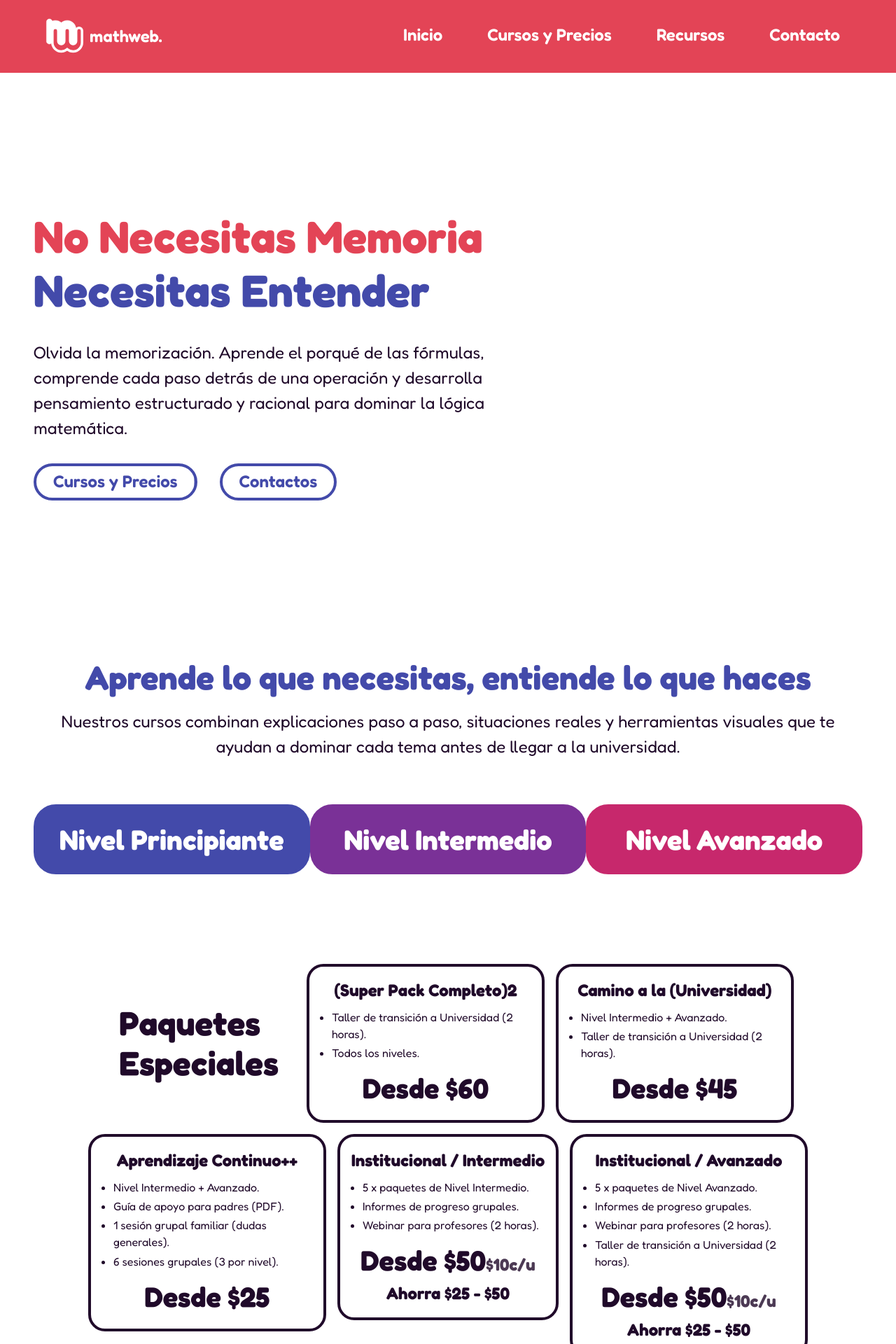
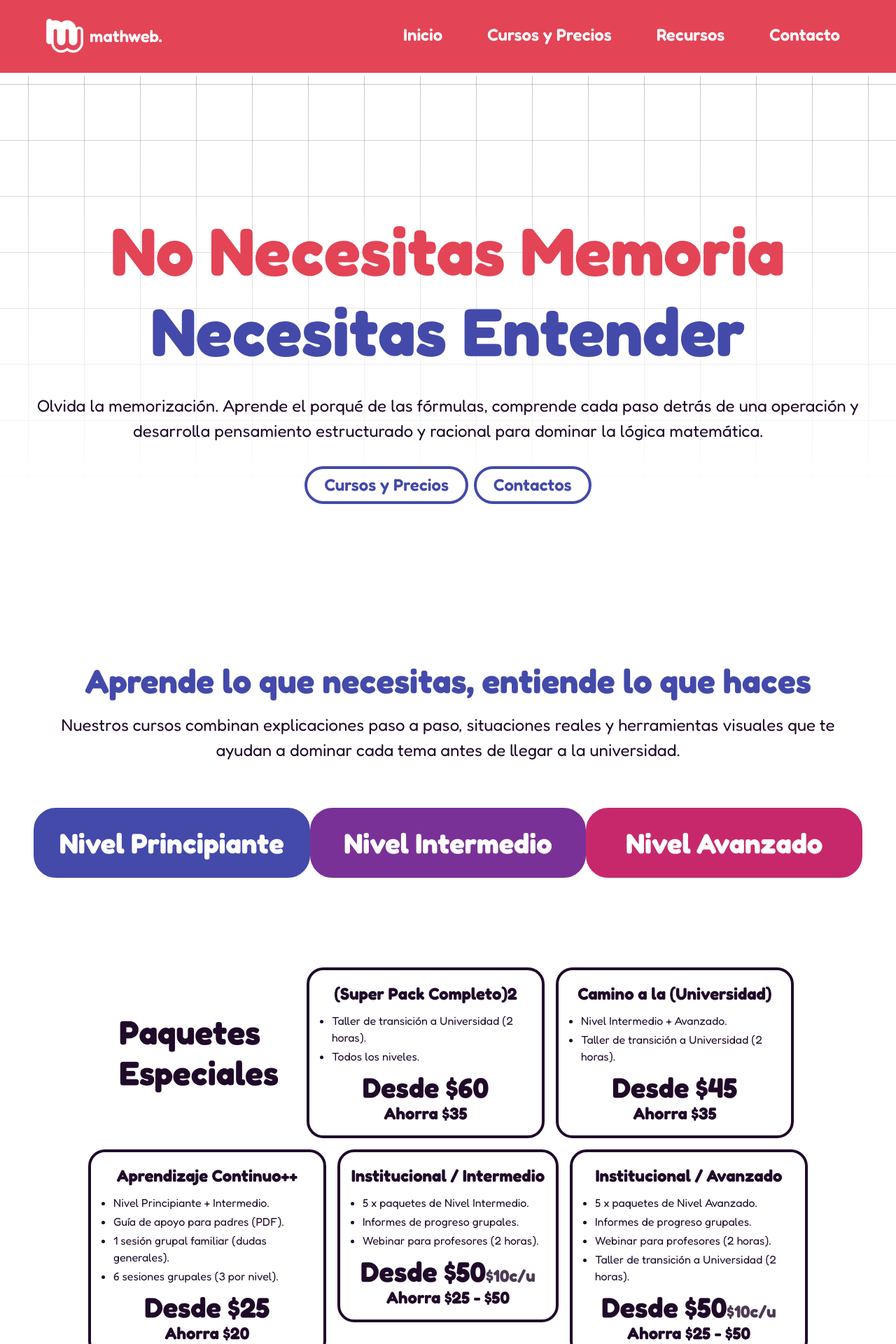
Before and after one commit to STON3E187/MathWeb-React, a React (Vite) app: page / in a window 1280 px wide. Shown: the top 1920 px of the page at 70% size. Built offline with nearby package versions, Linux system fonts and the light colour scheme.

Commit message:
algunos cambios menores y preparacion para la animacion del Hero Section

```diff
--- a/package.json
+++ b/package.json
@@ -10,9 +10,10 @@
     "preview": "vite preview"
   },
   "dependencies": {
+    "animejs": "^4.0.2",
     "react": "^19.0.0",
     "react-dom": "^19.0.0",
-    "swiper": "^11.2.6"
+    "react-svg": "^16.3.0"
   },
   "devDependencies": {
     "@eslint/js": "^9.22.0",
--- a/src/components/courses.jsx
+++ b/src/components/courses.jsx
@@ -1,5 +1,5 @@
 import { useState } from "react";
-import { coursesData } from "../data/allData"
+import { coursesData } from "../data/allData";
 import "../styles/coursesSection.css";
 import ButtonLink from "./buttonLink";
 
@@ -38,8 +38,7 @@ export default function Courses(){
 
                 <div className={`cards-wrap ${courseLevel}`}>
                     {course && (
-                        <div className={`cards-container ${courseLevel}`}>
-
+                        <div className={`cards-container ${courseLevel}`} >
                             <div className="card-text">
                                 <div className="card-content">
                                     <h2>Recursos</h2>
--- a/src/components/hero.jsx
+++ b/src/components/hero.jsx
@@ -1,6 +1,16 @@
 import ButtonLink from "./buttonLink";
 
 export default function Hero(){
+
+
+    // const textFrames = [
+    //     [{text : "No", color : "red"}, {text : "Necesitas", color: "red"}, {text: "+ Memoria", color : "red"}],
+    //     [{text : "No", color : "red"}, {text : "Necesitas", color: "blue"}, {text: "+ Memoria", color : "red"}],
+    //     [{text : "No", color : "red"}, {text : "Necesitas", color: "blue"}, {text: "+ Memoria", color : "red"}],
+    //     [{text : "No + Memoria", color : "red"}, {text : "Necesitas", color: "blue"}],
+    //     [{text : "No + Memoria", color : "red"}, {text : "Necesitas Entender +", color: "blue"}],
+    // ];
+
     return (
     <section className="hero-section">
         <div className="hero-text">
@@ -13,8 +23,6 @@ export default function Hero(){
                 <ButtonLink href="#" color="hero-button" content="Contactos" />
             </div>
         </div>
-        {/*Aqui abajo ira la animacion*/}
-        <div />
     </section>
-    )
+    );
 }
--- a/src/components/specialPacks.jsx
+++ b/src/components/specialPacks.jsx
@@ -7,6 +7,7 @@ export default function SpecialPacks(){
         <>
             <section className="packs">
                 <h2 className="packs-header">Paquetes<span>Especiales</span></h2>
+
 
                 {packList.map(function(pack ,index){
                     return (
--- a/src/data/allData.js
+++ b/src/data/allData.js
@@ -199,7 +199,7 @@ export const packList = [
         ],
         "price" : "Desde $60",
         "discount" : null,
-        "saveOff" : null
+        "saveOff" : "Ahorra $35"
     },
     {
         "title": "Camino a la (Universidad)",
@@ -209,19 +209,19 @@ export const packList = [
         ],
         "price" : "Desde $45",
         "discount" : null,
-        "saveOff" : null
+        "saveOff" : "Ahorra $35"
     },
     {
         "title": "Aprendizaje Continuo++",
         "list" : [
-            "Nivel Intermedio + Avanzado.",
+            "Nivel Principiante + Intermedio.",
             "Guía de apoyo para padres (PDF).",
             "1 sesión grupal familiar (dudas generales).",
             "6 sesiones grupales (3 por nivel)."
         ],
         "price" : "Desde $25",
         "discount" : null,
-        "saveOff" : null
+        "saveOff" : "Ahorra $20"
     },
     {
         "title": "Institucional / Intermedio",
--- a/src/index.css
+++ b/src/index.css
@@ -19,6 +19,7 @@
   --hero-title:var(--rojo);
   --hero-title-second:var(--azul-oscuro);
   --hero-button:var(--azul-oscuro);
+  --hero-background:var(--blanco);
 
   --beginner-color:var(--azul-oscuro);
   --intermediate-color:var(--morado);
@@ -48,6 +49,29 @@ body{
   max-height: 100vh;
   overflow-x: hidden;
   line-height: 1.5;
+}
+/*From Jhey in codepen*/
+body::before {
+
+  --size: 5rem;
+  --line: color-mix(in hsl, canvasText, transparent 75%);
+
+  content: '';
+  height: 100vh;
+  width: 100vw;
+  position: fixed;
+  background: linear-gradient(
+        90deg,
+        var(--line) 1px,
+        transparent 1px var(--size)
+      )
+      50% 50% / var(--size) var(--size),
+    linear-gradient(var(--line) 1px, transparent 1px var(--size)) 50% 50% /
+      var(--size) var(--size);
+  mask: linear-gradient(0deg, transparent 10%, white);
+  top: 0;
+  pointer-events: none;
+  z-index: -1;
 }
 main{
   width: 100%;
@@ -182,12 +206,15 @@ section{
 .hero-section{
   max-width: 1280px;
   padding-top: 10rem;
+  display:flex;
+  justify-content: center;
+  text-align: center;
 }
 .hero-text{
-  max-width: 700px;
+  width: 100%;
 }
 .hero-text h1{
-  font-size: 4rem;
+  font-size: 6rem;
   margin-block: 2rem;
   color: var(--hero-title);
 }
@@ -201,7 +228,8 @@ section{
 }
 .buttons-container{
   display: flex;
-  gap:2rem;
+  justify-content: center;
+  gap:0.5rem;
 }
 .hero-button{
   background: linear-gradient(to left,transparent 50%,var(--hero-button) 50%);
@@ -307,6 +335,7 @@ border-radius: 2rem;
 }
 
 /*********************Special Packs*********************/
+
 .packs{
   max-width: 1280px;
   display: flex;
@@ -316,14 +345,21 @@ border-radius: 2rem;
   gap: 1rem;
   padding-top: 1rem;
 }
+
 .packs-header{
   align-self: center;
   padding: 1.5rem;
 }
+
 .packs-header h2,.packs-header span{
   display: block;
   font-size: 3rem;
 }
+.pack-container{
+  width:800px ;
+  height: 800px;
+}
+/*Packs Cards*/
 
 .pack-card{
   cursor: pointer;
@@ -336,6 +372,7 @@ border-radius: 2rem;
   border-radius: 1.5rem;
   transition: all 0.3s var(--animacion);
 }
+
 .pack-card:hover, .pack-card:focus{
   background-color: var(--negro);
   color: var(--blanco);
@@ -345,6 +382,7 @@ border-radius: 2rem;
   font-size: 1.5rem;
   text-align: center;
 }
+
 .pack-list{
   display: inline-flex;
   flex-direction: column;
@@ -353,22 +391,30 @@ border-radius: 2rem;
   gap:0.2rem;
   font-size: 1rem;
 }
+
 .pack-list > li{
   list-style-position: outside;
   list-style-type: disc;
   margin-left: 1rem;
 }
+
 /*Pack Prices*/
+
+.price-wrap{
+line-height: 1.2;
+}
 .pack-price{
   font-size: 2.5rem;
   font-weight: bold;
   text-align: center;
 }
+
 .pack-discount{
   position: relative;
   opacity: 0.8;
   font-size: 1.5rem;
 }
+
 .pack-discount::after{
   content: '';
   position: absolute;
@@ -378,7 +424,8 @@ border-radius: 2rem;
   height: 4px;
   background-color: inherit;
   border-radius: 30px;
-  }
+}
+
 .pack-saveoff{
   font-size: 1.5rem;
   font-weight: bold;
--- a/src/styles/coursesSection.css
+++ b/src/styles/coursesSection.css
@@ -58,8 +58,8 @@
     display: flex;
 }
 .cards-container{
+    position: relative;
     display: inline-block;
-    position: relative;
     width: 100%;
     padding: 2rem;
     border-radius: 2rem;
```
Also changed, not shown: 1 other file (tests, documents, lock files or other folders).
